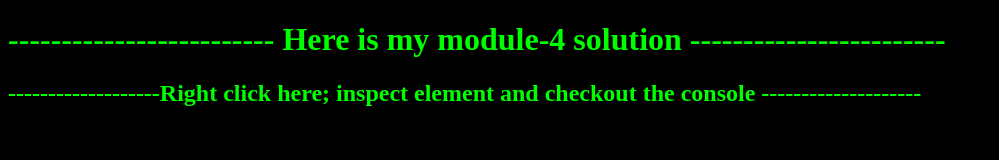
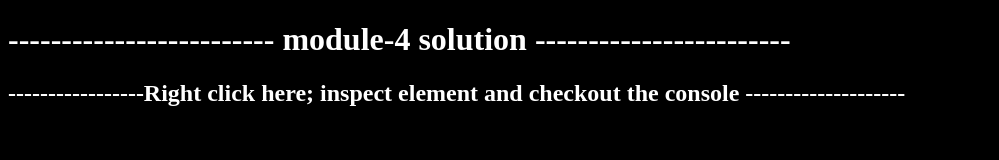
Before and after one commit to snehaben24/mod4, a plain HTML site: page index.html in a window 1280 px wide. Shown: the whole page, without its empty margins (0-999 px from the left). Drawn offline with Linux system fonts and the light colour scheme.

Commit message:
Update index.html

```diff
--- a/index.html
+++ b/index.html
@@ -8,13 +8,13 @@
   <script src="script.js"></script>
   <style>
     body {background-color: black;}
-    h1,h2   {color: lime;}
+    h1,h2   {color: white;}
 
   </style>
 </head>
 <body background-color = "black">
-  <h1>------------------------- Here is my module-4 solution ------------------------</h1>
-  <h2>-------------------Right click here; inspect element and checkout the console --------------------</h2>
+  <h1>------------------------- module-4 solution ------------------------</h1>
+  <h2>-----------------Right click here; inspect element and checkout the console --------------------</h2>
 
 </body>
 </html>
```
